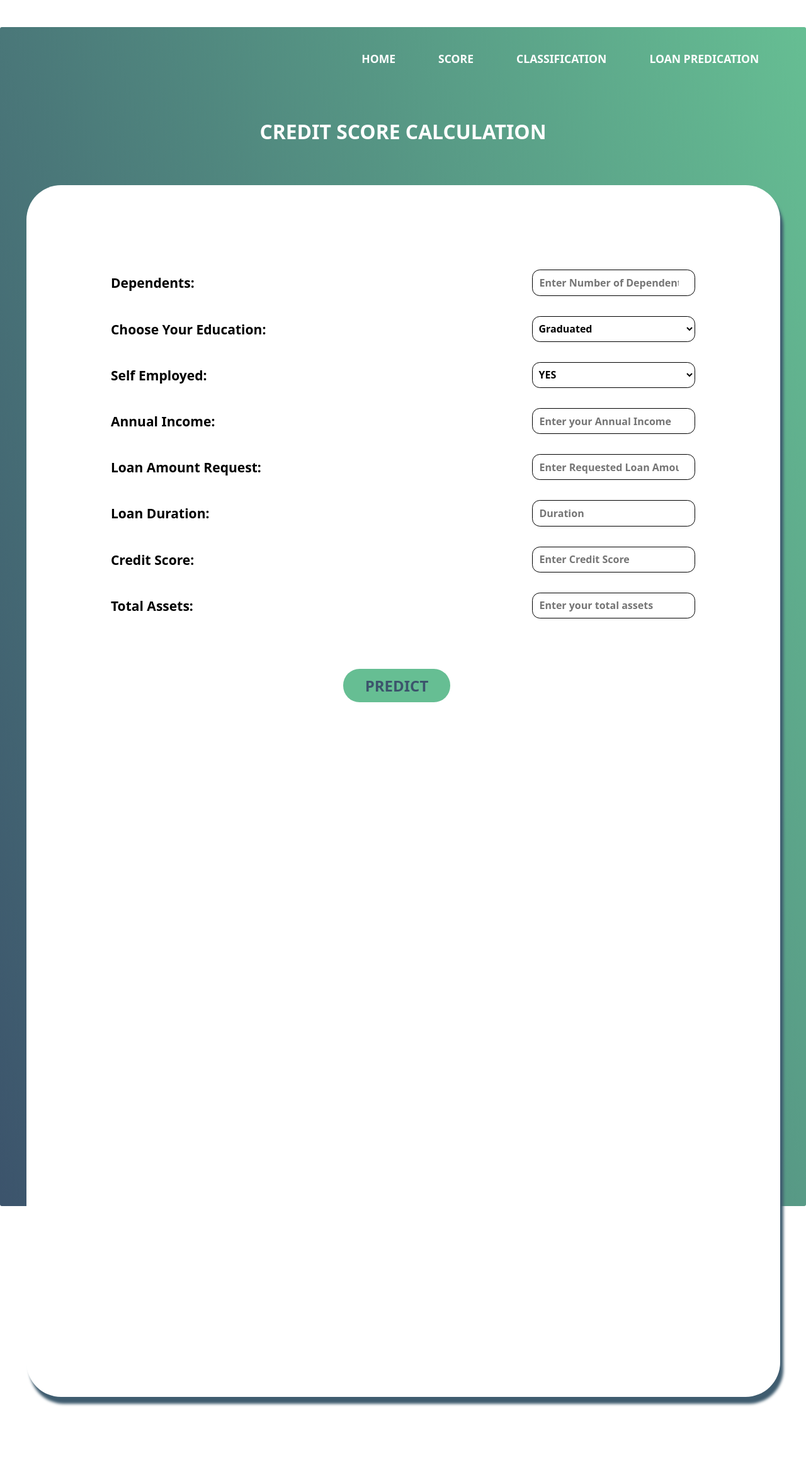
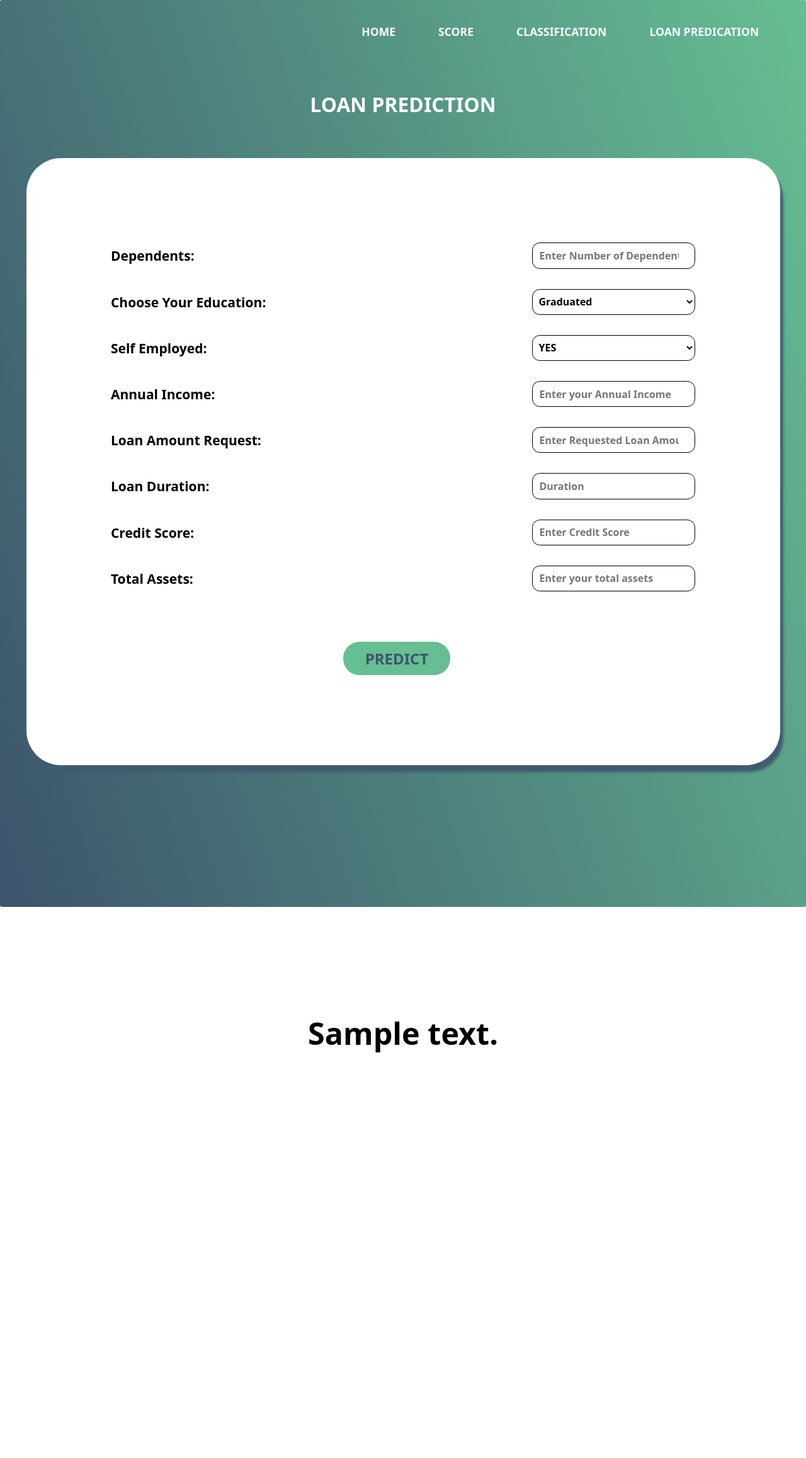
Before and after one commit to akhilkajayaghosh/credit_score_calculation, a Flask app: template templates/page4.html in a window 1280 px wide. Shown: the whole page at 63% size. After the commit the page ends 1671 px from the top, so only its background shows below. Run offline with Flask 3, Linux system fonts and the light colour scheme; the template is opened without the code that fills it: most values are stand-ins (such as "Sample title", 1, 10 or a date in 2020); parts of the project's set-up code (start-up, migrations or seed data) failed here and were passed over.

Commit message:
change made in design

```diff
--- a/app.py
+++ b/app.py
@@ -42,7 +42,7 @@ def submit():
         return render_template('page2.html', value=credit_score)
 # Define other routes and backend logic as needed
 
-@app.route('/predict', methods=['GET','POST'])
+@app.route('/predict', methods=['POST'])
 def predict():
     if request.method=="POST":
         dependents =request.form.get('dependents')
@@ -53,21 +53,17 @@ def predict():
         duration =request.form.get('duration')
         score =request.form.get('score')
         assets =request.form.get('asset')
-        # with open('datasets/data.csv', mode='a', newline='\n') as file:
-        #     writer = csv.writer(file)
-        #     writer.writerow([gender, age,income,stability,job,RLocation,amount,expense,ex1,ex2,dependents,score,defaults,Active_Credit,page,PType,PLocation,Co_Applicant,pprice])
         pred_data = pd.DataFrame([[dependents,education,job,income,amount,duration,score,assets]],
                                  columns=['no_of_dependents', 'education', 'self_employed', 'income_annum',
                                           'loan_amount', 'loan_term', 'cibil_score', 'Assets'])
         pred_data = scaler.transform(pred_data)
         prediction = model.predict(pred_data)
-
         if prediction[0] == 1:
             loan= 'Loan Is Approved'
         else:
             loan ='Loan Is Rejected'
         print(loan)
-    return render_template('page4.html',loan=loan)
+    return render_template('page4.html',answer=loan)
 # Define other routes and backend logic as needed
 
 if __name__ == '__main__':
--- a/static/page4.css
+++ b/static/page4.css
@@ -17,7 +17,7 @@
 }
 
 .main {
-    height: 117rem;
+    height: 90rem;
     padding: 20px 50px;
     border-radius: 0.1875rem;
     background: linear-gradient(251deg, #66BE93 0%, #3C546C 99.54%);
@@ -99,7 +99,7 @@ a:hover::before {
 
 .content {
     width: 100%;
-    height: 74rem;
+    height: 50rem;
     margin-top: 5%;
     /* text-align: center; */
     display: flex;
@@ -120,7 +120,7 @@ a:hover::before {
 
 .content-box {
     width: 74.8125rem;
-    height: 120.25rem;
+    height: 60.25rem;
     margin-top: 5%;
     padding: 8%;
     flex-shrink: 0;
@@ -208,7 +208,7 @@ label {
     line-height: normal;
 }
 
-/*
+
 .footer {
     display: flex;
     flex-direction: column;
@@ -224,7 +224,7 @@ label {
     text-align: center;
     line-height: normal;
     padding: 2rem;
-} */
+}
 
 .btn{
     width: 100%;
--- a/templates/page4.html
+++ b/templates/page4.html
@@ -9,7 +9,6 @@
 </head>
 
 <body>
-    <h1 class="Loan predicted:">{{value}}</h1>
     <div class="container">
         <div class="main">
             <nav>
@@ -20,7 +19,7 @@
             </nav>
         </div>
         <div class="content">
-            <h1>CREDIT SCORE CALCULATION</h1>
+            <h1>LOAN PREDICTION</h1>
             <div class="content-box">
                 <div class="form">
                     <form action="{{ url_for('predict') }}" method="post" class="form" id="prForm">
@@ -65,15 +64,6 @@
                                 <label for="assets" class="radio">Total Assets:</label>
                                 <input type="number" class="input" placeholder="Enter your total assets" id="assets" name="asset">
                             </div>
-                            <!-- <div class="slider-container">
-                                <p id="question">How satisfied are you with our service?</p>
-                                <p>Value: <span id="sliderValue">50</span></p>
-                                <input type="range" min="0" max="100" value="50" class="slider" id="mySlider">
-                                <div class="slider-values">
-                                    <span>0</span>
-                                    <span>100</span>
-                                </div>
-                            </div> -->
                         </div>
 
                     </form>
@@ -93,18 +83,10 @@
         </div>
         <div class="footer">
             <div class="text">
-                <h1>YOUR SCORE</h1>
-                <h1 class="score">{{value}}</h1>
+                <h1>{{answer}}</h1>
             </div>
         </div>
     </div>
-    <script>
-        // script.js
-document.getElementById('mySlider').oninput = function() {
-  document.getElementById('sliderValue').textContent = this.value;
-}
-
-    </script>
 </body>
 
 </html>
```
